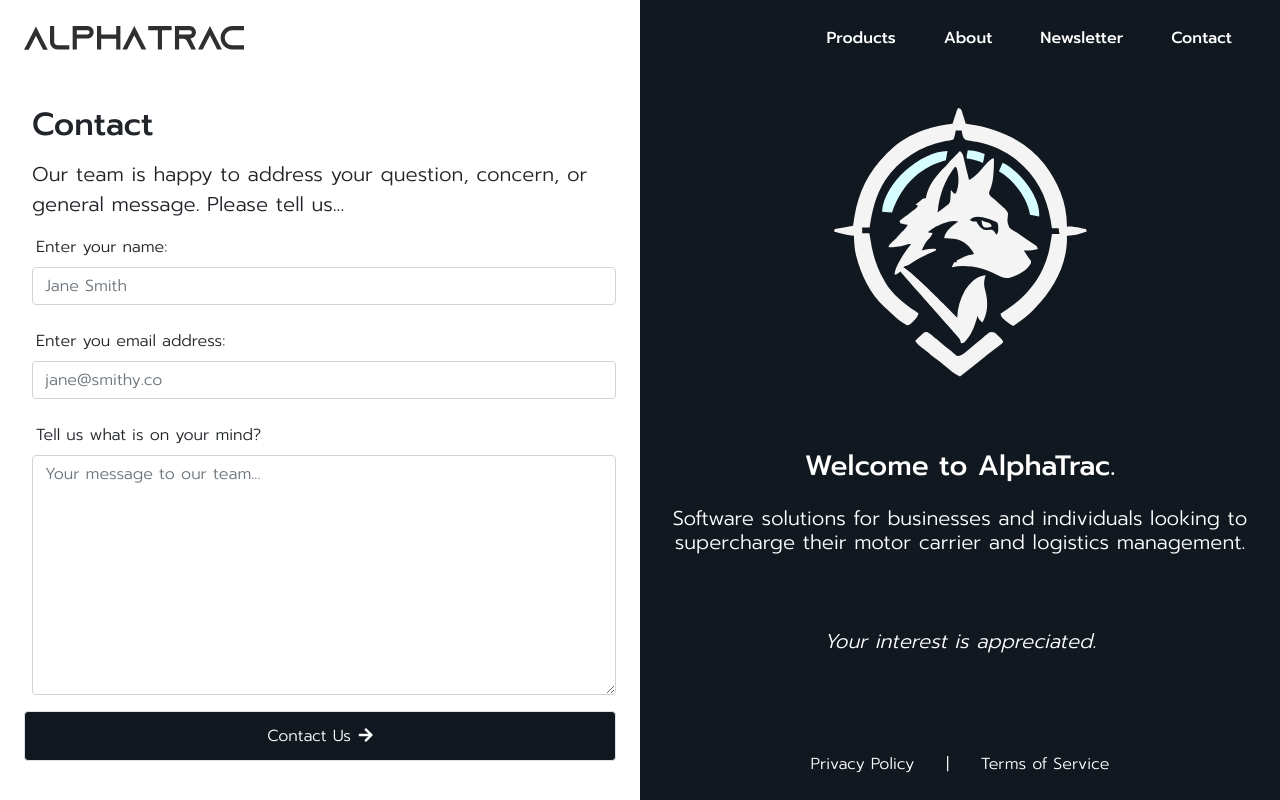
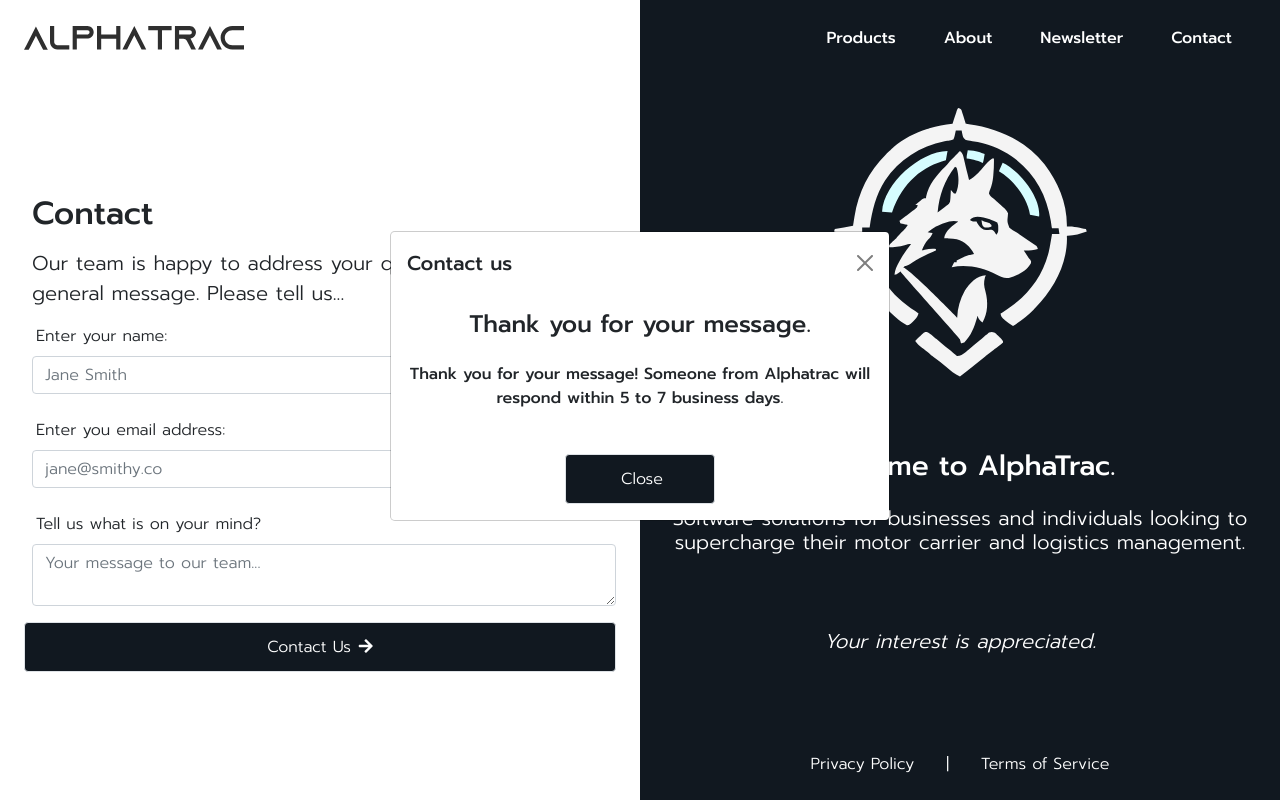
Before and after one commit to rjrsand/AlphaTrac2023, a PHP site: page /myfile/contact.php in a window 1280 px wide. Run offline with PHP 8.4, Linux system fonts and the light colour scheme; some libraries are stand-ins or nearby versions.

Commit message:
added thx modal

```diff
--- a/contact.php
+++ b/contact.php
@@ -14,6 +14,7 @@
     <script src="dmxAppConnect/dmxBrowser/dmxBrowser.js" defer></script>
     <link rel="stylesheet" href="https://pro.fontawesome.com/releases/v5.14.0/css/all.css" integrity="sha384-VhBcF/php0Z/P5ZxlxaEx1GwqTQVIBu4G4giRWxTKOCjTxsPFETUDdVL5B6vYvOt" crossorigin="anonymous" />
     <script src="dmxAppConnect/dmxFormatter/dmxFormatter.js" defer></script>
+    <script src="dmxAppConnect/dmxBootstrap5Modal/dmxBootstrap5Modal.js" defer></script>
 </head>
 
 <body is="dmx-app" id="index">
@@ -28,17 +29,17 @@
                         <h2 class="style4 mb-3 ms-2">Contact</h2>
                     </div>
                     <p class="style2 ms-2 lead">Our team is happy to address your question, concern, or general message. Please tell us...</p>
-                    <div class="d-flex fw-light mt-2 ms-2 flex-column">
-                        <label for="user-name" class="ps-1 style7 col">Enter your name:</label>
-                        <input id="user-name" name="user-name" type="text" class="form-control mt-2 mb-3 fw-light" placeholder="Jane Smith" required="">
+                    <div class="d-flex fw-light mt-2 ms-2 flex-column" id="whoSent">
+                        <label for="fullName" class="ps-1 style7 col" id="fName">Enter your name:</label>
+                        <input id="fullName" name="user-name" type="text" class="form-control mt-2 mb-3 fw-light" placeholder="Jane Smith" required="">
                     </div>
-                    <div class="d-flex fw-light mt-2 ms-2 flex-column">
-                        <label for="user-email" class="ps-1">Enter you email address:</label>
-                        <input id="user-email" name="user-email" type="email" class="form-control mt-2 mb-3 fw-light" placeholder="jane@smithy.co" required="">
+                    <div class="d-flex fw-light mt-2 ms-2 flex-column" id="receivedFrom">
+                        <label for="emailAddress" class="ps-1" id="eAddress">Enter you email address:</label>
+                        <input id="emailAddress" name="user-email" type="email" class="form-control mt-2 mb-3 fw-light" placeholder="jane@smithy.co" required="">
                     </div>
-                    <div class="d-flex fw-light mt-2 ms-2 text-break flex-column">
-                        <label for="message" class="pb-2 ps-1">Tell us what is on your mind?</label>
-                        <textarea id="message" class="form-control fw-light" placeholder="Your message to our team..." required="true"></textarea>
+                    <div class="d-flex fw-light mt-2 ms-2 text-break flex-column" id="bgDetails">
+                        <label for="ticketDetails" class="pb-2 ps-1">Tell us what is on your mind?</label>
+                        <textarea id="ticketDetails" class="form-control fw-light" placeholder="Your message to our team..." required="true"></textarea>
 
 
                     </div>
@@ -53,6 +54,35 @@
                 </div>
             </div>
         </div>
+
+        <div class="modal pb-5 show" id="modal_platform_support" is="dmx-bs5-modal" tabindex="-1" style="display: block;" aria-modal="true" role="dialog">
+            <div class="modal-dialog modal-dialog-centered" role="document">
+                <div class="modal-content bg-light-subtle">
+                    <div class="modal-header border-bottom-0 mb-2 pb-1">
+                        <h5 class="modal-title">Contact us</h5>
+                        <button class="btn-close" data-bs-dismiss="modal" is="dmx-button" value="" type="button"></button>
+                    </div>
+
+                    <div class="modal-body pt-1" id="modal_body">
+
+                        <div class="row" id="contact_thankyou" style="">
+                            <div class="col mt-2 pt-2">
+                                <h4 class="text-center">Thank you for your message.</h4>
+                                <p class="text-center pt-3">Thank you for your message! Someone from Alphatrac will respond within 5 to 7 business days.</p>
+                            </div>
+                        </div>
+
+                        <!-- Place the provided form HTML code just before the closing </script> tag -->
+
+                    </div>
+
+                    <div class="modal-footer border-top-0" id="modal_footer">
+                        <button class="btn text-light bg-primary border rounded mt-0 ms-auto me-auto" data-bs-dismiss="modal" id="close_btn" is="dmx-button" value="" type="button" style=""><i class="bi-x-lg me-1"></i>Close</button>
+                    </div>
+                </div>
+            </div>
+        </div>
+
     </main>
 
 
--- /dev/null
+++ b/dmxAppConnect/dmxBootstrap5Modal/dmxBootstrap5Modal.js
@@ -0,0 +1,8 @@
+/*!
+ DMXzone Bootstrap 5 Modal
+ Version: 1.0.2
+ (c) 2022 DMXzone.com
+ @build 2022-01-11 11:03:56
+ */
+dmx.Component("bs5-modal",{attributes:{nobackdrop:{type:Boolean,default:!1},nocloseonclick:{type:Boolean,default:!1},nokeyboard:{type:Boolean,default:!1},nofocus:{type:Boolean,default:!1},show:{type:Boolean,default:!1}},methods:{toggle:function(){this.instance.toggle()},show:function(){this.instance.show()},hide:function(){this.instance.hide()},update:function(){this.instance.handleUpdate()}},events:{show:Event,shown:Event,hide:Event,hidden:Event},render:function(t){this.$node=t,this.$parse(),this.$node.addEventListener("show.bs.modal",this.dispatchEvent.bind(this,"show")),this.$node.addEventListener("shown.bs.modal",this.dispatchEvent.bind(this,"shown")),this.$node.addEventListener("hide.bs.modal",this.dispatchEvent.bind(this,"hide")),this.$node.addEventListener("hidden.bs.modal",this.dispatchEvent.bind(this,"hidden")),this.update({})},update:function(s){["nobackdrop","nocloseonclick","nokeyboard","nofocus"].some(function(t){return s[t]!=this.props[t]},this)&&(this.instance&&(this.instance.dispose(),delete this.instance),this.instance=new bootstrap.Modal(this.$node,{backdrop:!this.props.nobackdrop&&this.props.nocloseonclick?"static":!this.props.nobackdrop,keyboard:!this.props.nokeyboard,focus:!this.props.nofocus})),s.show!=this.props.show&&(this.props.show?this.instance.show():this.instance.hide())}});
+//# sourceMappingURL=../maps/dmxBootstrap5Modal.js.map
```
